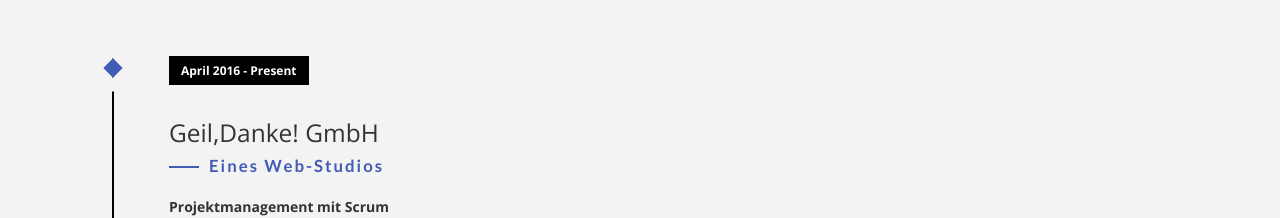
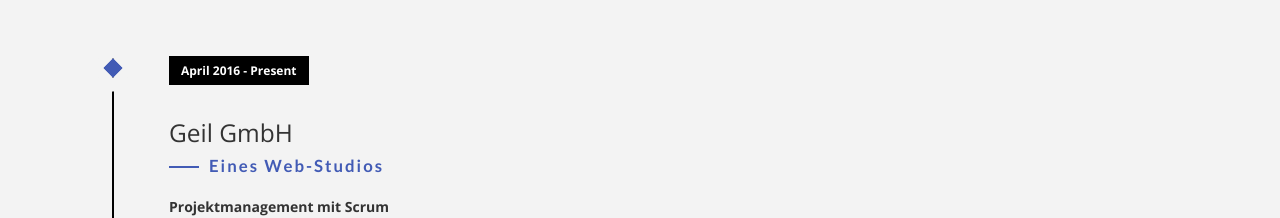
Before and after one commit to IAmVishalSeth/iamvishalseth.github.io, a plain HTML site: page index.html in a window 1280 px wide. Shown: the part 1879-2097 px from the top of the page. Drawn offline with nearby package versions, Linux system fonts and the light colour scheme; files whose address does not match are found by name; a web font is replaced by a local one.

Commit message:
first commit

```diff
--- a/index.html
+++ b/index.html
@@ -93,7 +93,7 @@
                         <label class="timeline-event-icon"></label>
                         <div class="timeline-event-copy">
                             <p class="timeline-event-thumbnail">April 2016 - Present</p>
-                            <h3>Geil,Danke! GmbH</h3>
+                            <h3>Geil GmbH</h3>
                             <h4>eines Web-Studios</h4>
                             <p><strong>Projektmanagement mit Scrum</strong>
                                 <br>Ständiges Verbessern des agilen Entwicklungsprozesses beispielsweise durch Grunt, Yeoman, GIT, JIRA und BrowserStack.</p>
```
